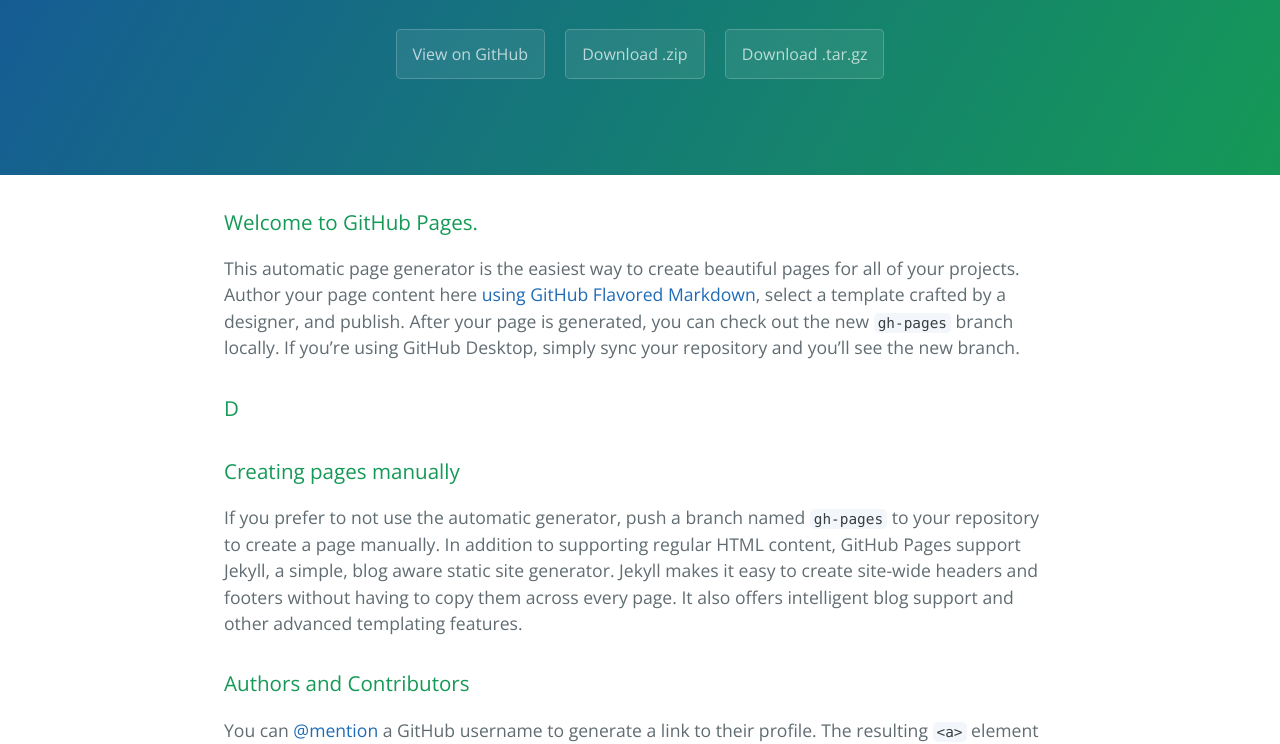
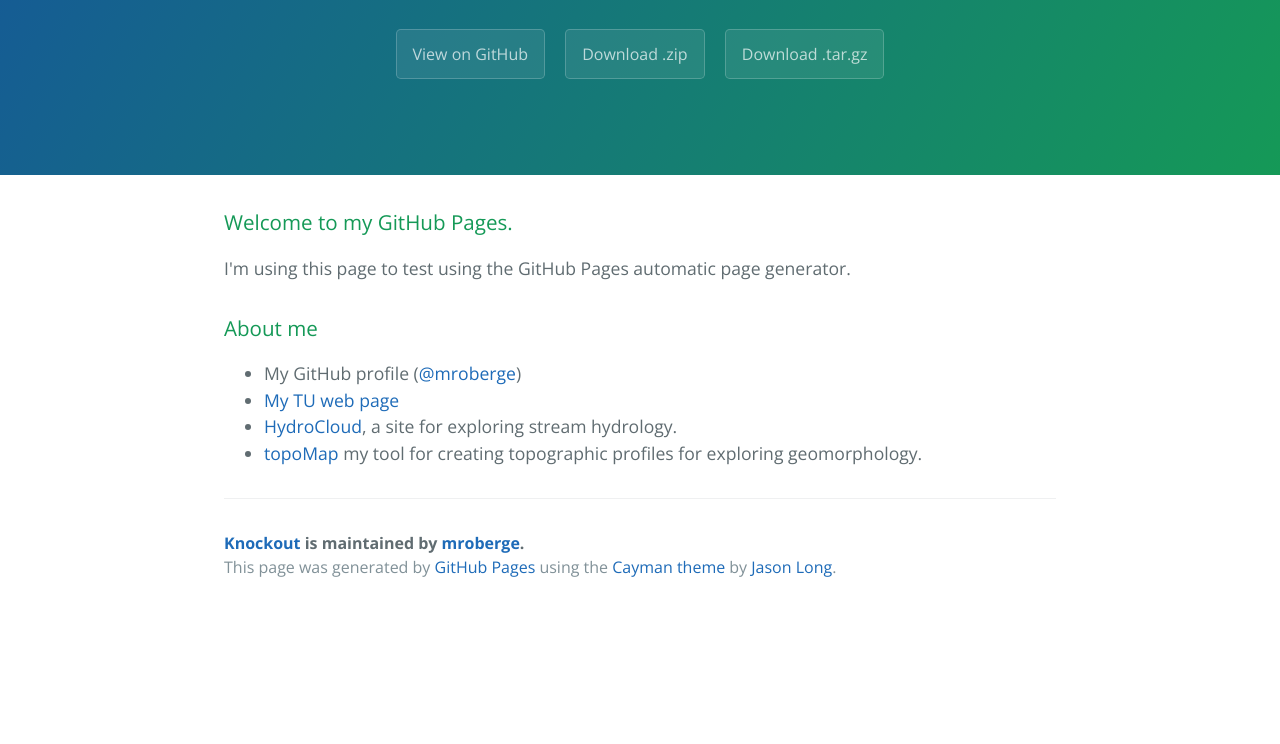
Before and after one commit to mroberge/knockout, a plain HTML site: page index.html in a window 1280 px wide. Shown: the part 208-952 px from the top of the page. After the commit the page ends 819 px from the top, so only its background shows below. Drawn offline with nearby package versions, Linux system fonts and the light colour scheme.

```diff
--- a/index.html
+++ b/index.html
@@ -20,27 +20,21 @@
 
     <section class="main-content">
       <h3>
-<a id="welcome-to-github-pages" class="anchor" href="#welcome-to-github-pages" aria-hidden="true"><span aria-hidden="true" class="octicon octicon-link"></span></a>Welcome to GitHub Pages.</h3>
+<a id="welcome-to-my-github-pages" class="anchor" href="#welcome-to-my-github-pages" aria-hidden="true"><span aria-hidden="true" class="octicon octicon-link"></span></a>Welcome to my GitHub Pages.</h3>
 
-<p>This automatic page generator is the easiest way to create beautiful pages for all of your projects. Author your page content here <a href="https://guides.github.com/features/mastering-markdown/">using GitHub Flavored Markdown</a>, select a template crafted by a designer, and publish. After your page is generated, you can check out the new <code>gh-pages</code> branch locally. If you’re using GitHub Desktop, simply sync your repository and you’ll see the new branch.</p>
+<p>I'm using this page to test using the GitHub Pages automatic page generator. </p>
 
 <h3>
-<a id="d" class="anchor" href="#d" aria-hidden="true"><span aria-hidden="true" class="octicon octicon-link"></span></a>D</h3>
+<a id="about-me" class="anchor" href="#about-me" aria-hidden="true"><span aria-hidden="true" class="octicon octicon-link"></span></a>About me</h3>
 
-<h3>
-<a id="creating-pages-manually" class="anchor" href="#creating-pages-manually" aria-hidden="true"><span aria-hidden="true" class="octicon octicon-link"></span></a>Creating pages manually</h3>
-
-<p>If you prefer to not use the automatic generator, push a branch named <code>gh-pages</code> to your repository to create a page manually. In addition to supporting regular HTML content, GitHub Pages support Jekyll, a simple, blog aware static site generator. Jekyll makes it easy to create site-wide headers and footers without having to copy them across every page. It also offers intelligent blog support and other advanced templating features.</p>
-
-<h3>
-<a id="authors-and-contributors" class="anchor" href="#authors-and-contributors" aria-hidden="true"><span aria-hidden="true" class="octicon octicon-link"></span></a>Authors and Contributors</h3>
-
-<p>You can <a href="https://github.com/blog/821" class="user-mention">@mention</a> a GitHub username to generate a link to their profile. The resulting <code>&lt;a&gt;</code> element will link to the contributor’s GitHub Profile. For example: In 2007, Chris Wanstrath (<a href="https://github.com/defunkt" class="user-mention">@defunkt</a>), PJ Hyett (<a href="https://github.com/pjhyett" class="user-mention">@pjhyett</a>), and Tom Preston-Werner (<a href="https://github.com/mojombo" class="user-mention">@mojombo</a>) founded GitHub.</p>
-
-<h3>
-<a id="support-or-contact" class="anchor" href="#support-or-contact" aria-hidden="true"><span aria-hidden="true" class="octicon octicon-link"></span></a>Support or Contact</h3>
-
-<p>Having trouble with Pages? Check out our <a href="https://help.github.com/pages">documentation</a> or <a href="https://github.com/contact">contact support</a> and we’ll help you sort it out.</p>
+<ul>
+<li>My GitHub profile (<a href="https://github.com/mroberge" class="user-mention">@mroberge</a>)</li>
+<li><a href="http://pages.towson.edu/mroberge/">My TU web page</a></li>
+<li>
+<a href="http://hydrocloud.org">HydroCloud</a>, a site for exploring stream hydrology.</li>
+<li>
+<a href="http://mroberge.github.io/topomap/">topoMap</a> my tool for creating topographic profiles for exploring geomorphology.</li>
+</ul>
 
       <footer class="site-footer">
         <span class="site-footer-owner"><a href="https://github.com/mroberge/knockout">Knockout</a> is maintained by <a href="https://github.com/mroberge">mroberge</a>.</span>
```
Also changed, not shown: params.json (+1 -1 lines).
